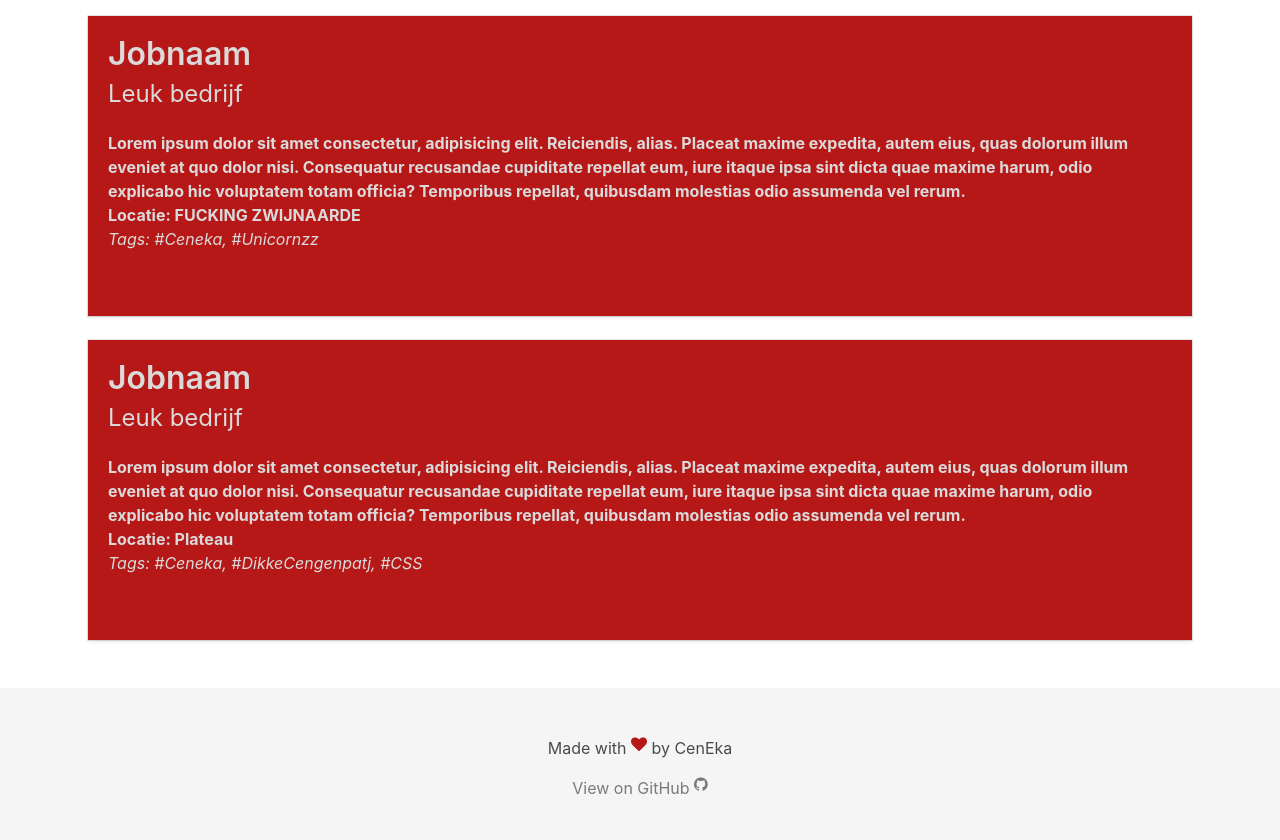
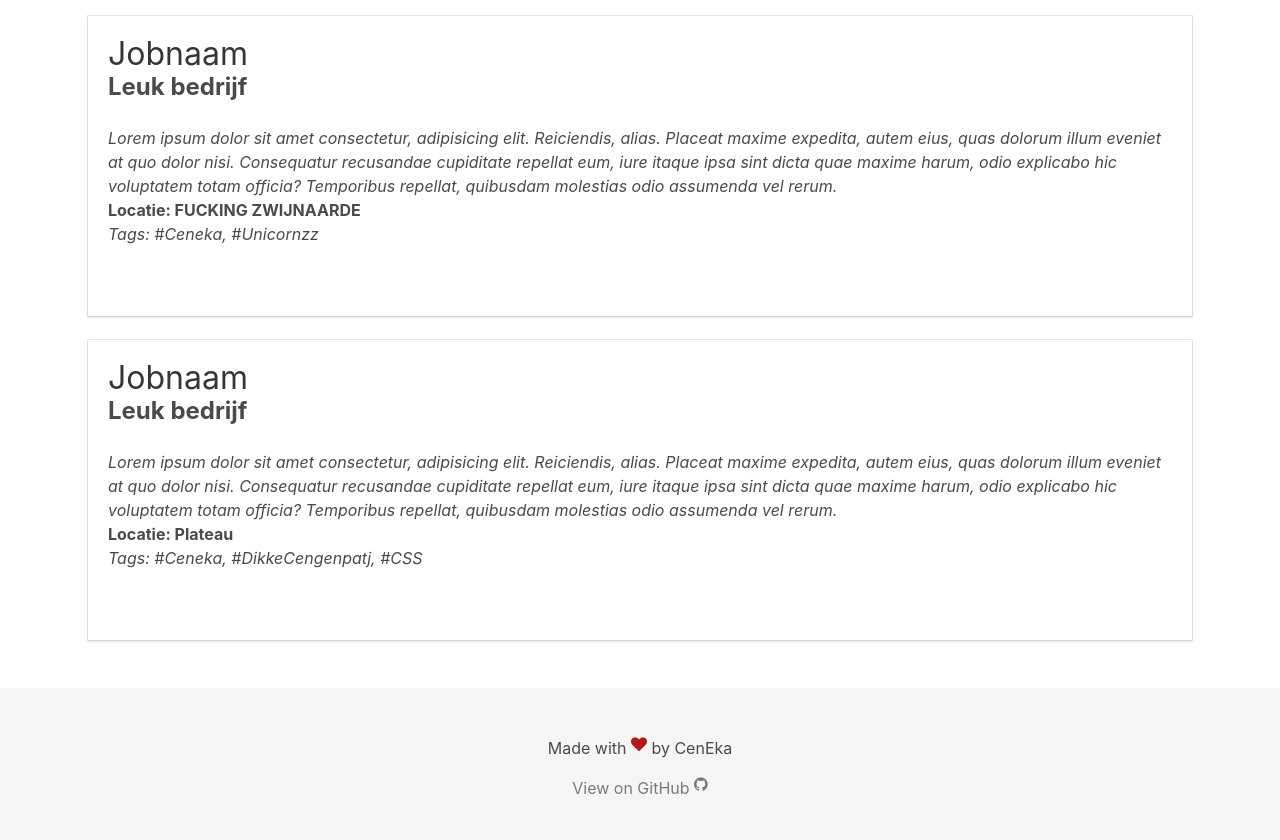
Before and after one commit to CenEkaGent/ceneka.ugent.be, a PHP site: page /applications in a window 1280 px wide. Shown: the part 181-1021 px from the top of the page. Run offline with PHP 8.4, Linux system fonts and the light colour scheme; some libraries are stand-ins or nearby versions.

Commit message:
Fix some layout issues

```diff
--- a/views/applications.php
+++ b/views/applications.php
@@ -3,12 +3,12 @@
 <div id="applications">
     <div class="tile is-vertical is-ancestor">
         <div class="tile is-parent is-12">
-            <div class="tile is-child box columns ceneka-red is-paddingless fixed-height300">
+            <div class="tile is-child box columns is-paddingless fixed-height300">
                 <img class="column is-narrow is-full-mobile" src="http://via.placeholder.com/400x300" alt="">
                 <article class="content column">
-                    <p class="has-text-centered-mobile title is-8">Jobnaam</p>
-                    <h1 class="has-text-centered-mobile subtitle is-4">Leuk bedrijf</h1>
-                    <div class="description">
+                    <h1 class="has-text-centered-mobile title is-8">Jobnaam</h1>
+                    <div class="has-text-centered-mobile subtitle is-4 description">Leuk bedrijf</div>
+                    <div class="teaser">
                         Lorem ipsum dolor sit amet consectetur, adipisicing elit. Reiciendis, alias. Placeat maxime expedita, autem eius,
                         quas dolorum illum eveniet at quo dolor nisi. Consequatur recusandae cupiditate repellat eum, iure itaque ipsa sint
                         dicta quae maxime harum, odio explicabo hic voluptatem totam officia? Temporibus repellat, quibusdam molestias odio
@@ -25,11 +25,11 @@
     </div>
     <div class="tile is-vertical is-ancestor">
         <div class="tile is-parent is-12">
-            <div class="tile is-child box columns ceneka-red is-paddingless fixed-height300">
+            <div class="tile is-child box columns is-paddingless fixed-height300">
                 <article class="content column">
-                    <p class="has-text-centered-mobile title is-8">Jobnaam</p>
-                    <h1 class="has-text-centered-mobile subtitle is-4">Leuk bedrijf</h1>
-                    <div class="description">
+                    <h1 class="has-text-centered-mobile title is-8">Jobnaam</h1>
+                    <div class="has-text-centered-mobile subtitle is-4 description">Leuk bedrijf</div>
+                    <div class="teaser">
                         Lorem ipsum dolor sit amet consectetur, adipisicing elit. Reiciendis, alias. Placeat maxime expedita, autem eius,
                         quas dolorum illum eveniet at quo dolor nisi. Consequatur recusandae cupiditate repellat eum, iure itaque ipsa sint
                         dicta quae maxime harum, odio explicabo hic voluptatem totam officia? Temporibus repellat, quibusdam molestias odio
```
